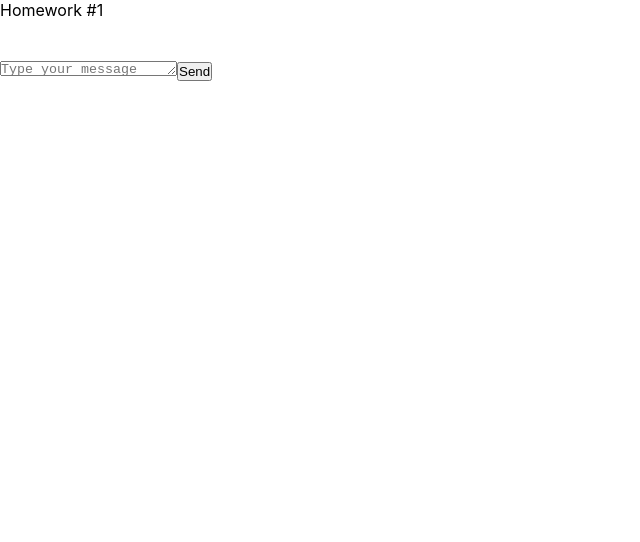
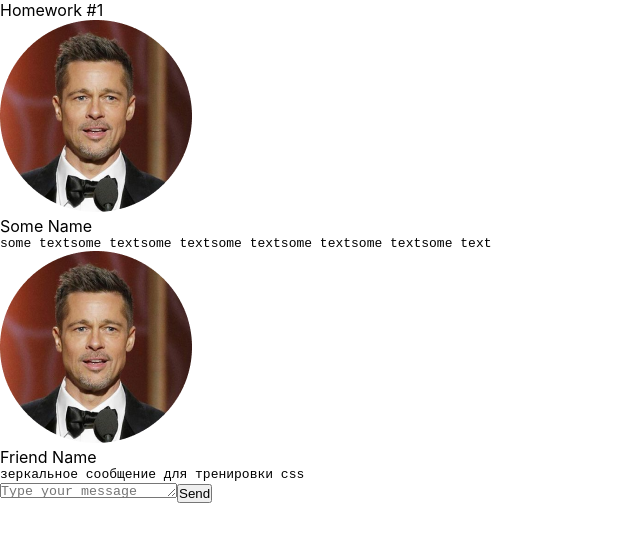
Before and after one commit to Cheloyek/hw, a React (Create React App) app: page / in a window 1280 px wide. Shown: the top 542 px of the page, without its empty margins (0-640 px from the left). Built offline with nearby package versions, Linux system fonts and the light colour scheme.

Commit message:
add MessageType, MessagePropsType, FriendMessagePropsType

```diff
--- a/src/s2-homeworks/hw01/friend-message/FriendMessage.tsx
+++ b/src/s2-homeworks/hw01/friend-message/FriendMessage.tsx
@@ -1,8 +1,13 @@
 import React from 'react'
 import s from './FriendMessage.module.css'
+import {MessageType} from "../HW1";
 
+
+export type FriendMessagePropsType = {
+    message: MessageType,
+}
 // создать тип вместо any и отобразить приходящие данные
-const FriendMessage = (props: any) => {
+const FriendMessage = (props: FriendMessagePropsType) => {
     return (
         <div
             id={'hw1-friend-message-' + props.message.id}
@@ -12,7 +17,7 @@ const FriendMessage = (props: any) => {
                 <img
                     id={'hw1-friend-avatar-' + props.message.id}
                     // создаёт студент
-
+                    src={props.message.user.avatar}
                     //
                 />
                 <div className={s.friendText}>
@@ -21,7 +26,7 @@ const FriendMessage = (props: any) => {
                         className={s.friendName}
                     >
                         {/*создаёт студент*/}
-
+                        {props.message.user.name}
                         {/**/}
                     </div>
                     <pre
@@ -29,7 +34,7 @@ const FriendMessage = (props: any) => {
                         className={s.friendMessageText}
                     >
                         {/*создаёт студент*/}
-
+                        {props.message.message.text}
                         {/**/}
                     </pre>
                 </div>
--- a/src/s2-homeworks/hw01/message/Message.tsx
+++ b/src/s2-homeworks/hw01/message/Message.tsx
@@ -1,8 +1,11 @@
 import React from 'react'
 import s from './Message.module.css'
+import {MessageType, ReportType, UserType} from "../HW1";
 
 // нужно создать правильный тип вместо any
-export type MessagePropsType = any
+export type MessagePropsType = {
+    message: MessageType,
+}
 
 // нужно отобразить приходящие данные
 const Message = (props: MessagePropsType) => {
@@ -12,18 +15,19 @@ const Message = (props: MessagePropsType) => {
                 <img
                     id={'hw1-avatar-' + props.message.id}
                     // создаёт студент
-
+                    src={props.message.user.avatar}
                     //
                 />
+                <img src="" alt=""/>
                 <div className={s.text}>
                     <div id={'hw1-name-' + props.message.id} className={s.name}>
                         {/*создаёт студент*/}
-
+                        {props.message.user.name}
                         {/**/}
                     </div>
                     <pre id={'hw1-text-' + props.message.id} className={s.messageText}>
                         {/*создаёт студент*/}
-
+                        {props.message.message.text}
                         {/**/}
                     </pre>
                 </div>
```
Also changed, not shown: src/s2-homeworks/hw01/HW1.tsx (+15 -1 lines), 1 other file (tests, documents, lock files or other folders).
